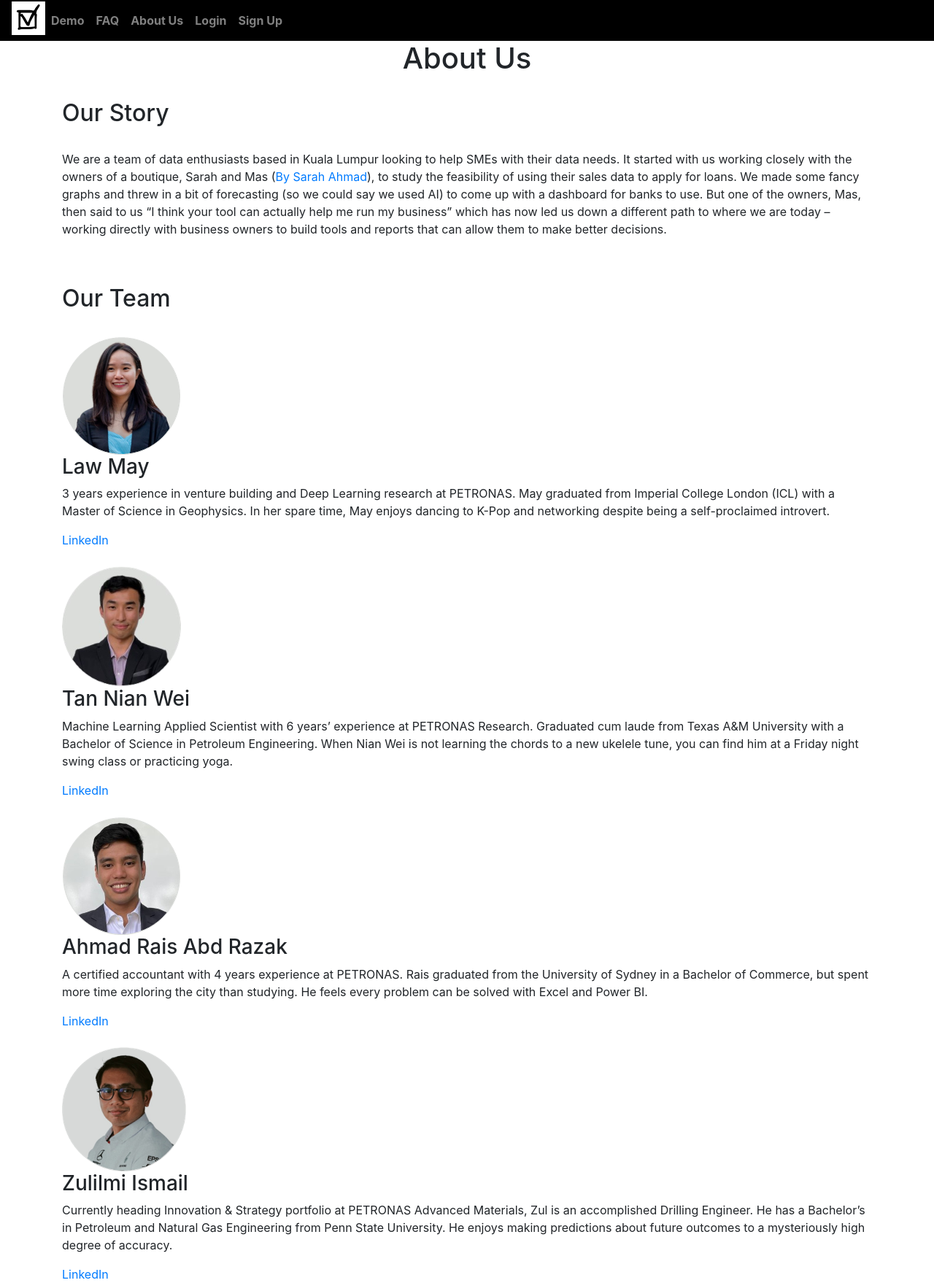
After one commit to rsrzk/BI-for-SME, a Flask app: page /about-us in a window 1280 px wide. The commit adds this page. Shown: the whole page at 73% size. Run offline with Flask 3, Linux system fonts and the light colour scheme; data comes from the database, SQL or seed files in the repository; some libraries are stand-ins or nearby versions.

Commit message:
About page

```diff
--- /dev/null
+++ b/website/templates/about_us.html
@@ -0,0 +1,45 @@
+{% extends "base.html" %}
+{% block title %}About Us{% endblock %}
+
+{% block content %}
+<h1 align="center">About Us</h1>
+<br/>
+<section>
+    <h2>Our Story</h2>
+    <br/>
+    <p>We are a team of data enthusiasts based in Kuala Lumpur looking to help SMEs with their data needs. It started with us working closely with the owners of a boutique, Sarah and Mas (<a href="https://bysarahahmad.com/" target="_blank">By Sarah Ahmad</a>), to study the feasibility of using their sales data to apply for loans. We made some fancy graphs and threw in a bit of forecasting (so we could say we used AI) to come up with a dashboard for banks to use. But one of the owners, Mas, then said to us “I think your tool can actually help me run my business” which has now led us down a different path to where we are today – working directly with business owners to build tools and reports that can allow them to make better decisions. </p>
+</section>
+<br/>
+<br/>
+<section>
+    <h2>Our Team</h2>
+    <br/>
+    <div class="team-member">
+      <img src="../static/May profile.png" alt="Law May">
+      <h3>Law May</h3>
+      <p>3 years experience in venture building and Deep Learning research at PETRONAS. May graduated from Imperial College London (ICL) with a Master of Science in Geophysics. In her spare time, May enjoys dancing to K-Pop and networking despite being a self-proclaimed introvert.</p>
+      <a href="https://www.linkedin.com/in/may-law" target="_blank">LinkedIn</a>
+    </div>
+    <br/>
+    <div class="team-member">
+      <img src="../static/Nian Wei profile.png" alt="Nian Wei">
+      <h3>Tan Nian Wei</h3>
+      <p>Machine Learning Applied Scientist with 6 years’ experience at PETRONAS Research. Graduated cum laude from Texas A&M University with a Bachelor of Science in Petroleum Engineering. When Nian Wei is not learning the chords to a new ukelele tune, you can find him at a Friday night swing class or practicing yoga.</p>
+      <a href="https://www.linkedin.com/in/nianweitan" target="_blank">LinkedIn</a>
+    </div>
+    <br/>
+    <div class="team-member">
+      <img src="../static/Rais profile.png" alt="Rais">
+      <h3>Ahmad Rais Abd Razak</h3>
+      <p>A certified accountant with 4 years experience at PETRONAS. Rais graduated from the University of Sydney in a Bachelor of Commerce, but spent more time exploring the city than studying. He feels every problem can be solved with Excel and Power BI. </p>
+      <a href="https://www.linkedin.com/in/raisrazak" target="_blank">LinkedIn</a>
+    </div>
+    <br/>
+    <div class="team-member">
+      <img src="../static/Zul profile.png" alt="Zulhilmi Ismail" width="170px">
+      <h3>Zulilmi Ismail</h3>
+      <p>Currently heading Innovation & Strategy portfolio at PETRONAS Advanced Materials, Zul is an accomplished Drilling Engineer. He has a Bachelor’s in Petroleum and Natural Gas Engineering from Penn State University. He enjoys making predictions about future outcomes to a mysteriously high degree of accuracy.</p>
+      <a href="https://www.linkedin.com/in/zulhilmiismail" target="_blank">LinkedIn</a>
+    </div>
+</section>
+{% endblock %}
--- a/website/templates/base.html
+++ b/website/templates/base.html
@@ -18,6 +18,7 @@
             rel="stylesheet"
             href="https://cdnjs.cloudflare.com/ajax/libs/font-awesome/5.15.3/css/all.min.css"
         />
+        <link rel="icon" href="../static/favicon.ico" type="image/x-icon">
         <script src="https://cdnjs.cloudflare.com/ajax/libs/iframe-resizer/4.3.1/iframeResizer.min.js"></script>
         <style>
             .url-cell {
@@ -69,7 +70,8 @@
                         {% endif %}
                     {% else %}
                     <a class="nav-item nav-link" id="demo" href="/demo">Demo</a>
-                    <a class="nav-item nav-link" id="demo" href="/faq">FAQ</a>
+                    <a class="nav-item nav-link" id="faq" href="/faq">FAQ</a>
+                    <a class="nav-item nav-link" id="aboutUs" href="/about-us">About Us</a>
                     <a class="nav-item nav-link" id="login" href="/login">Login</a>
                     <a class="nav-item nav-link" id="signUp" href="/sign-up">Sign Up</a>
                     {% endif %}
--- a/website/views.py
+++ b/website/views.py
@@ -54,3 +54,7 @@ def demo():
 @views.route('/faq')
 def faq():
     return render_template('faq.html', user=current_user)
+
+@views.route('/about-us')
+def about_us():
+    return render_template('about_us.html', user=current_user)
```
Also changed, not shown: website/static/May profile.png (added), website/static/Nian Wei profile.png (added), website/static/Rais profile.png (added), website/static/Zul profile.png (added), website/static/favicon-16x16.png (added), website/static/favicon-32x32.png (added), website/static/favicon.ico (added).
